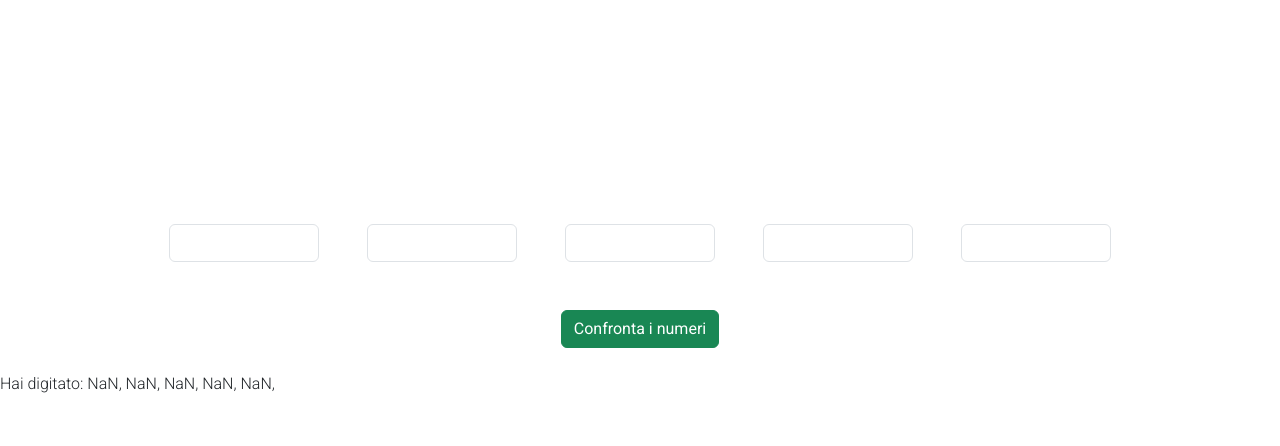
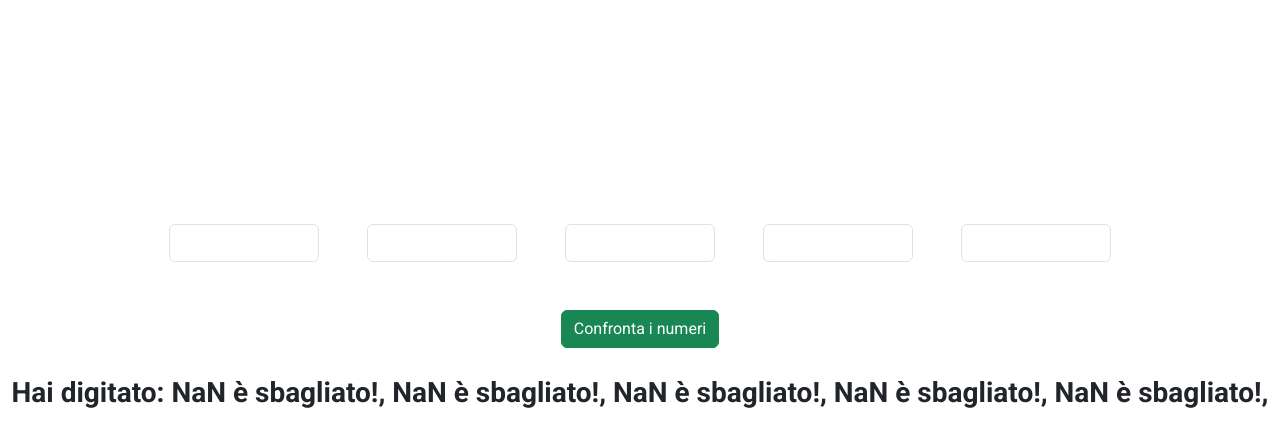
Before and after one commit to MatteoRuffa/js-simon, a plain HTML site: page index.html in a window 1280 px wide. Both pictures are taken after a click on the button "Confronta i numeri". Drawn offline with nearby package versions, Linux system fonts and the light colour scheme.

Commit message:
add some css and correction

```diff
--- a/index.html
+++ b/index.html
@@ -29,8 +29,8 @@
     <div class="container-btn d-flex justify-content-center m-4">
         <button type="button" class="btn btn-success">Confronta i numeri</button>
     </div>
-    <div>
-       Hai digitato: <span class="container-result"> </span>
+    <div class="text-center fw-bold fs-3">
+       Hai digitato: <span class="container-result  "> </span>
     </div>
 
 
--- a/js-script/script.js
+++ b/js-script/script.js
@@ -63,9 +63,9 @@ elbuttonComparison.addEventListener('click', () => {
     };
     for (let i = 0; i < numbers.length; i++) {
         if (numbers[i] === userNumberArray[i]) {
-            document.querySelector('.container-result').innerHTML += ` ${userNumberArray[i]}, `
+            document.querySelector('.container-result').innerHTML += `${userNumberArray[i]} è corretto!, `
         } else {
-            document.querySelector('.container-result').innerHTML += ` ${userNumberArray[i]}, `
+            document.querySelector('.container-result').innerHTML += `${userNumberArray[i]} è sbagliato!, `
         }
     };
     console.log(userNumberArray);
```
